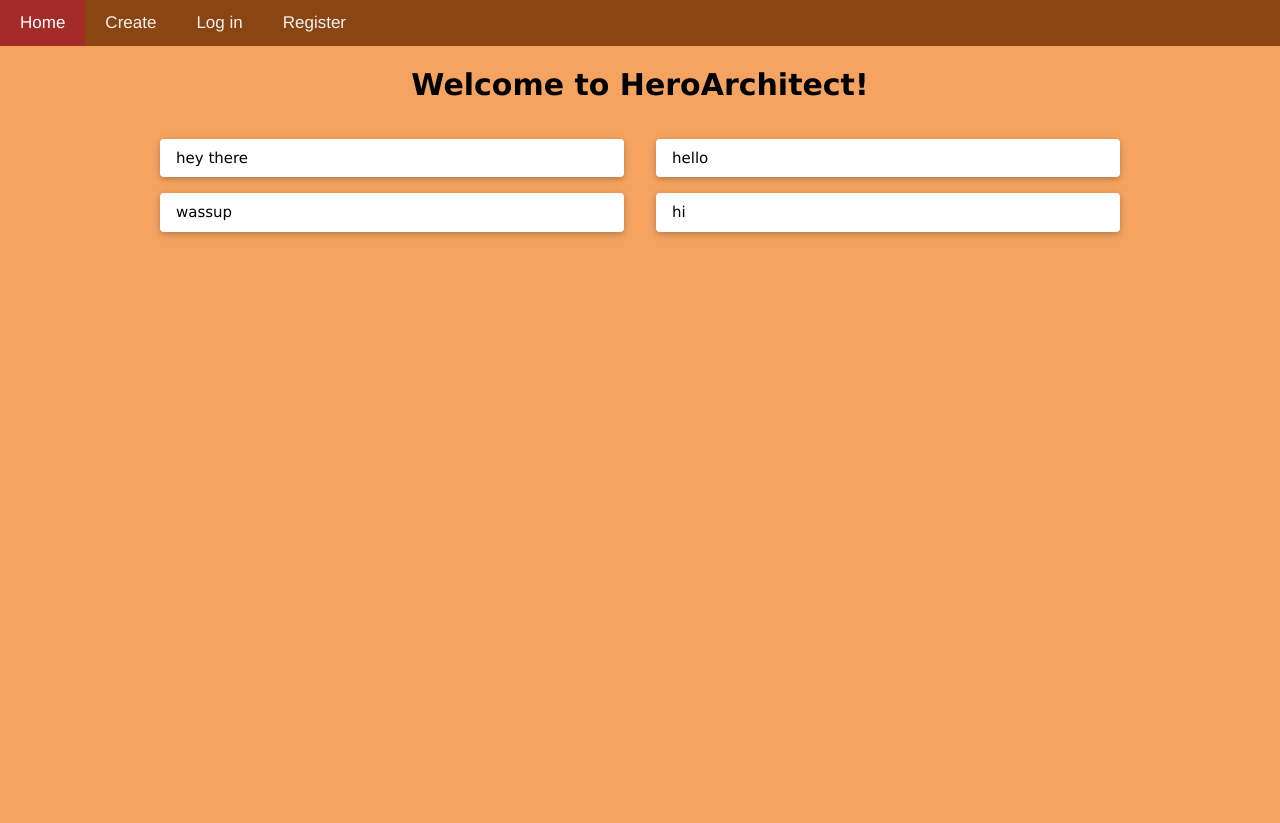
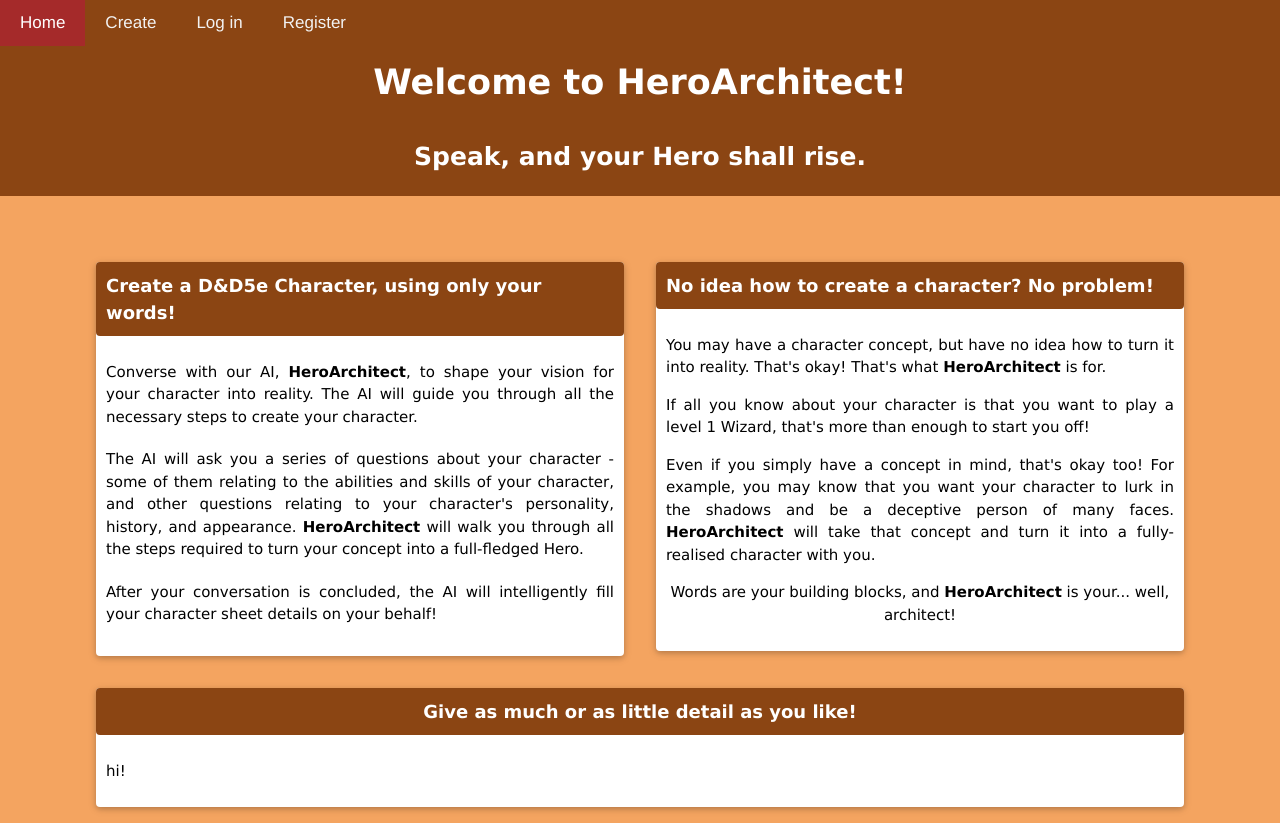
Before and after one commit to BadBabbit/hero-architect, a Django app: page / in a window 1280 px wide. Before the commit the page ends 237 px from the top, so only its background shows below. Run offline with Django 5.2, Linux system fonts and the light colour scheme.

Commit message:
the homepage now looks less like shit (still need to finish bottom info panel though)

```diff
--- a/core/templates/home.html
+++ b/core/templates/home.html
@@ -8,27 +8,96 @@
     <link rel="stylesheet" href="{% static 'css/app.css' %}">
 {% endblock %}
 
+{% block styletag %}
+    <style>
+        .scrollabe {
+            width: 100%;
+            height: 100%;
+            overflow-x: hidden;
+            overflow-y: auto;
+            text-align: center;
+            padding: 20px;
+        }
+        strong.subtitle {
+            font-size: 18px;
+            color: white
+        }
+    </style>
+{% endblock %}
+
 {% block content %}
-    <div class="w3-margin-top" style="width: 100%; text-align: center">
-        <strong style="font-size: 30px;">Welcome to HeroArchitect!</strong>
-    </div>
-    <div class="page w3-container w3-content w3-margin-top">
-        <div class="w3-col w3-round m12 l6">
-            <div class="w3-card w3-margin w3-round w3-animate-opacity w3-padding">
-                hey there
+    <div class="scollable">
+        <div style="width: 100%; text-align: center; padding-top: 10px; padding-bottom: 30px; background-color: saddlebrown">
+            <strong style="font-size: 35px; color: white">Welcome to HeroArchitect!</strong>
+        </div>
+        <div style="width: 100%; text-align: center; padding-bottom: 20px; background-color: saddlebrown; margin-bottom: 50px">
+            <strong style="font-size: 25px; color: white">Speak, and your Hero shall rise.</strong>
+        </div>
+        <div class="page w3-container w3-content w3-margin-top m12" style="max-width: 90%; width: 90%">
+            <div class="w3-col w3-round l6">
+                <div class="w3-card w3-margin w3-round w3-animate-opacity" style="margin-bottom: 800px">
+                    <div class="w3-round" style="width: 100%; padding: 10px; background-color: saddlebrown">
+                        <strong class="subtitle">Create a D&D5e Character, using only your words!</strong>
+                    </div>
+                    <div style="padding: 10px">
+                        <p style="text-align: justify; padding-bottom: 5px">
+                            Converse with our AI, <strong>HeroArchitect</strong>, to shape your vision for your character into reality.
+                        The AI will guide you through all the necessary steps to create your character.
+                        </p>
+                        <p style="text-align: justify; padding-bottom: 5px">
+                            The AI will ask you a series of questions about your character - some of them relating to
+                            the abilities and skills of your character, and other questions relating to your character's
+                            personality, history, and appearance. <strong>HeroArchitect</strong> will walk you through all
+                            the steps required to turn your concept into a full-fledged Hero.
+                        </p>
+                        <p style="text-align: justify; padding-bottom: 5px">
+                            After your conversation is concluded, the AI will intelligently fill your character
+                            sheet details on your behalf!
+                        </p>
+                    </div>
+
+                </div>
             </div>
-            <div class="w3-card w3-margin w3-round w3-animate-opacity w3-padding">
-                wassup
+            <div class="w3-col w3-round l6">
+                <div class="w3-card w3-margin w3-round w3-animate-opacity">
+                    <div class="w3-round" style="width: 100%; padding: 10px; background-color: saddlebrown">
+                        <strong class="subtitle">No idea how to create a character? No problem!</strong>
+                    </div>
+                    <div style="padding: 10px">
+                        <p style="text-align: justify">
+                            You may have a character concept, but have no idea how to turn it into reality. That's okay!
+                            That's what <strong>HeroArchitect</strong> is for.
+                        </p>
+                        <p style="text-align: justify">
+                            If all you know about your character is that you want to play a level 1 Wizard, that's more than
+                            enough to start you off!
+                        </p>
+                        <p style="text-align: justify">
+                            Even if you simply have a concept in mind, that's okay too! For example, you may know that
+                            you want your character to lurk in the shadows and be a deceptive person of many faces.
+                            <strong>HeroArchitect</strong> will take that concept and turn it into a fully-realised character
+                            with you.
+                        </p>
+                        <p style="text-align: center">
+                            Words are your building blocks, and <strong>HeroArchitect</strong> is your... well, architect!
+                        </p>
+                    </div>
+                </div>
+            </div>
+            <div class="w3-col w3-round m12 l12">
+                <div class="w3-card w3-margin w3-round w3-animate-opacity">
+                    <div class="w3-round" style="width: 100%; padding: 10px; background-color: saddlebrown; text-align: center;">
+                        <strong class="subtitle">Give as much or as little detail as you like!</strong>
+                    </div>
+                    <div style="padding: 10px">
+                        <p>
+                            hi!
+                        </p>
+                    </div>
+                </div>
             </div>
         </div>
-        <div class="w3-col w3-round m12 l6">
-            <div class="w3-card w3-margin w3-round w3-animate-opacity w3-padding">
-               hello
-            </div>
-            <div class="w3-card w3-margin w3-round w3-animate-opacity w3-padding">
-                hi
-            </div>
-        </div>
+
     </div>
 
 
```
